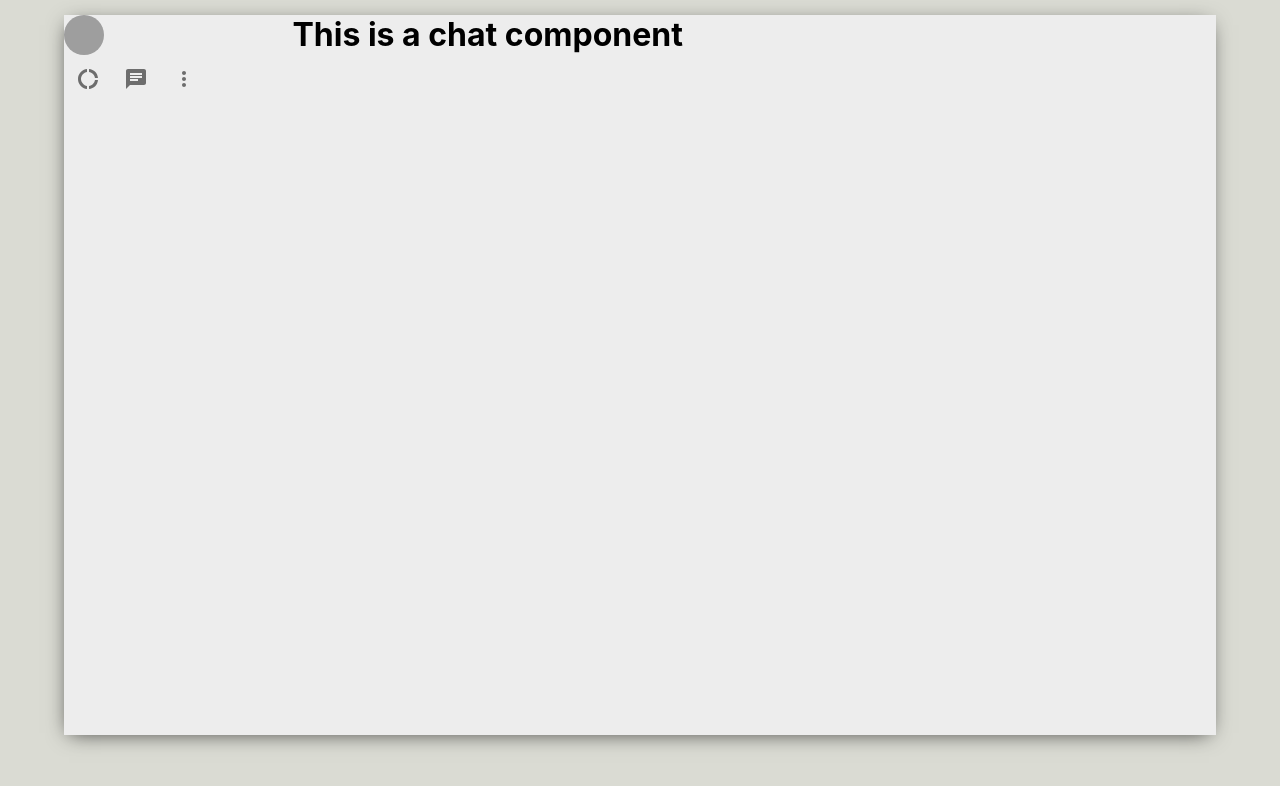
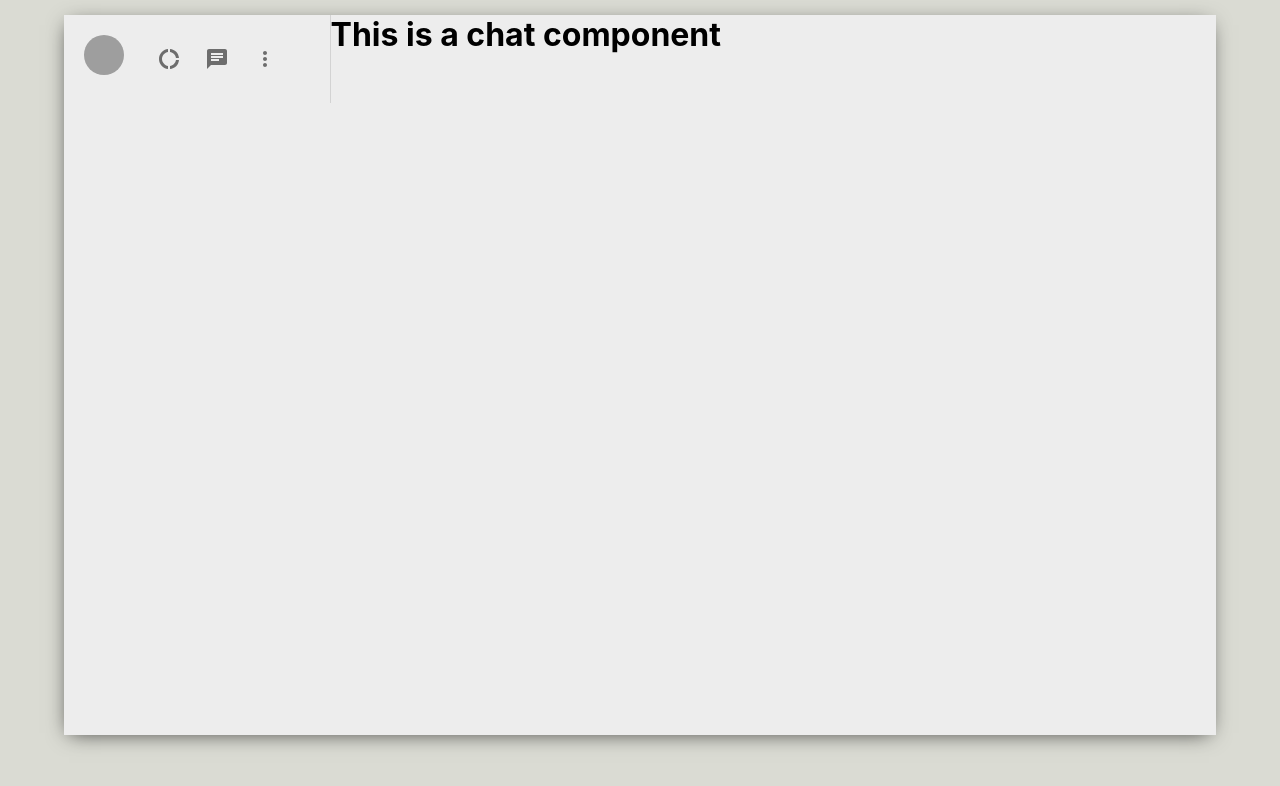
Before and after one commit to maurya512/Whatsapp_Clone, a React (Create React App) app in the folder mern-whatsapp/: page / in a window 1280 px wide. Shown: the top 786 px of the page. Built offline with nearby package versions, Linux system fonts and the light colour scheme; grey boxes are pictures that could not be loaded.

Commit message:
Styling for sidebar header

```diff
--- a/mern-whatsapp/src/Sidebar.css
+++ b/mern-whatsapp/src/Sidebar.css
@@ -1,5 +1,28 @@
+/* contains the 35% of the screen */
 .sidebar {
     display: flex;
     flex-direction: column;
-    flex: 0.30;
+    flex: 0.35;
 }
+
+/* styling for the header */
+.sidebar_header {
+    display: flex;
+    justify-content: space-between;
+    padding: 20px;
+    border-right: 1px solid lightgray;
+}
+
+/* styling for the right portion of the header */
+.sidebar_headerRight {
+    display: flex;
+    align-items: center;
+    justify-content: space-between;
+    min-width: 10vw;
+}
+
+/* styling for the icon */
+.sidebar_headerRight > .MuiSvgIcon-root {
+    margin-right: 2vw;
+    font-size: 24px !important;
+}
```
